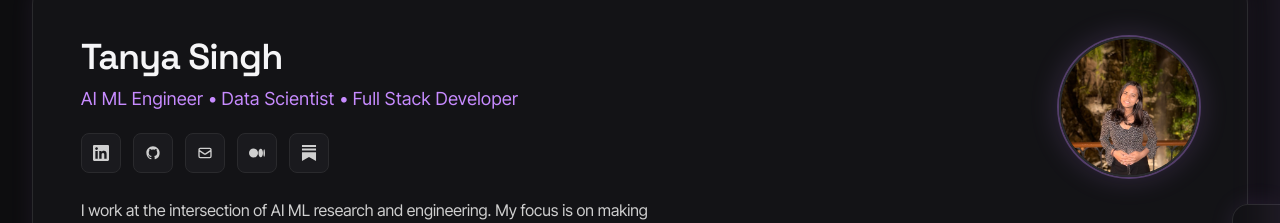
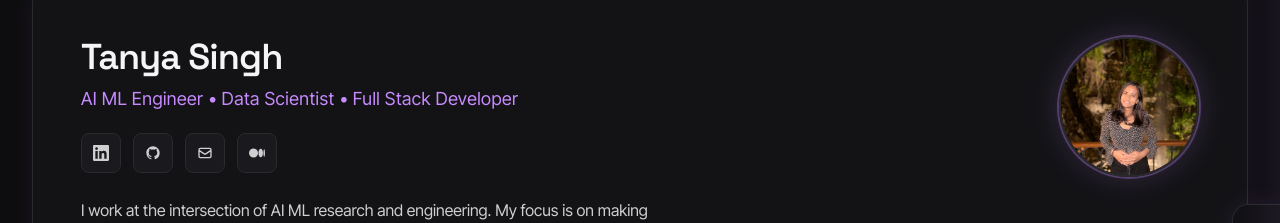
Before and after one commit to tanyasinghp/tanya-portfolio, a Next.js app: page / in a window 1280 px wide. Shown: the part 116-339 px from the top of the page. Built offline with nearby package versions, Linux system fonts and the light colour scheme.

Commit message:
general fixes

```diff
--- a/components/HomePage.tsx
+++ b/components/HomePage.tsx
@@ -18,8 +18,8 @@ const SOCIAL_LINKS = [
   { type: "linkedin" as const, href: "https://www.linkedin.com/in/taanyyasingh/", label: "LinkedIn" },
   { type: "github" as const, href: "https://github.com/tanyasinghp", label: "GitHub" },
   { type: "email" as const, href: "mailto:taanyasinghp2001@gmail.com", label: "Email" },
-  { type: "medium" as const, href: "https://medium.com/@taanyasingh2001/", label: "Medium" },
-  { type: "substack" as const, href: "https://yourusername.substack.com", label: "Substack" },
+  { type: "medium" as const, href: "https://medium.com/@taanyasingh", label: "Medium" },
+  // { type: "substack" as const, href: "https://yourusername.substack.com", label: "Substack" },
 ];
 
 const SKILLS = [
@@ -96,7 +96,7 @@ const WORK_ITEMS = [
       {
         role: "AI Engineer",
         dates: "May 2025 – Present",
-        description: "Build enterprise GenAI workflows for code-intelligence systems, including high-performance RAG pipelines, structured LLM evaluations, heterogeneous dataset curation, and knowledge-graph–augmented retrieval and orchestration to improve grounding and consistency for AI experiences powering SAP Joule.",
+        description: "Built enterprise GenAI workflows for code-intelligence systems, including high-performance RAG pipelines, agents, structured LLM evaluations, heterogeneous dataset curation, and knowledge-graph–augmented retrieval and orchestration to improve grounding and consistency for AI experiences powering SAP Joule.",
       },
       {
         role: "Full Stack Developer",
@@ -166,7 +166,7 @@ const BLOG_ITEMS = [
     readTime: "5 min read",
     intro:
       "A complete, real-world DevSecOps pipeline—GitHub Actions, Snyk, Sentry, and Vercel working together to deliver secure, automated deployments with zero manual effort.",
-    href: "https://medium.com/@taanyasingh2001/enhancing-devsecops-with-ci-cd-using-github-actions-snyk-sentry-and-vercel-e19ec262f67f",
+    href: "https://medium.com/@taanyasingh/enhancing-devsecops-with-ci-cd-using-github-actions-snyk-sentry-and-vercel-e19ec262f67f",
   },
   {
     title: "Real Integration Testing with Testcontainers: A Guide for Devs & Testers",
@@ -174,7 +174,7 @@ const BLOG_ITEMS = [
     readTime: "5 min read",
     intro:
       "Stop relying on mocks, here’s how Testcontainers lets you run real infrastructure in your tests and finally catch the bugs that only show up in production.",
-    href: "https://medium.com/@taanyasingh2001/testing-with-real-databases-using-testcontainers-a-guide-for-devs-testers-ecebb2e7b188",
+    href: "https://medium.com/@taanyasingh/testing-with-real-databases-using-testcontainers-a-guide-for-devs-testers-ecebb2e7b188",
   },
 
   // {
```
